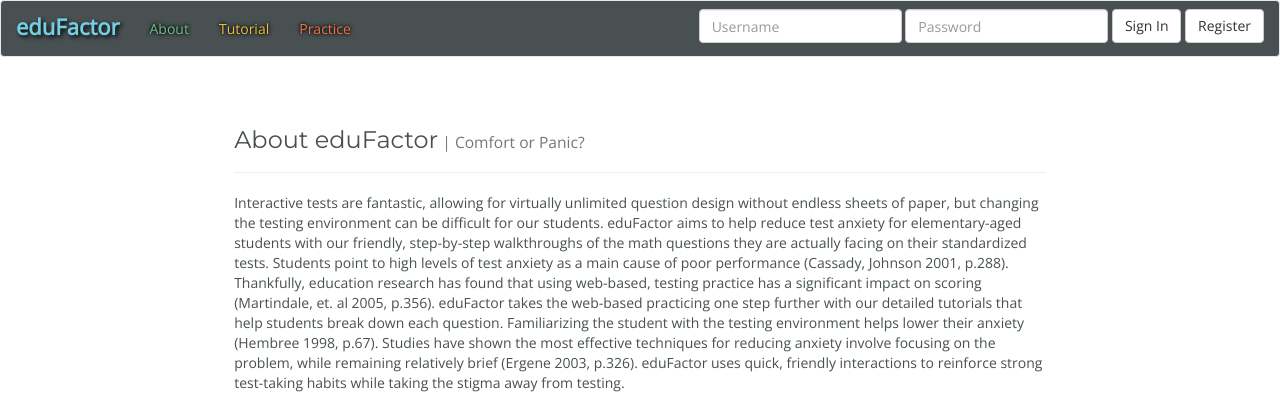
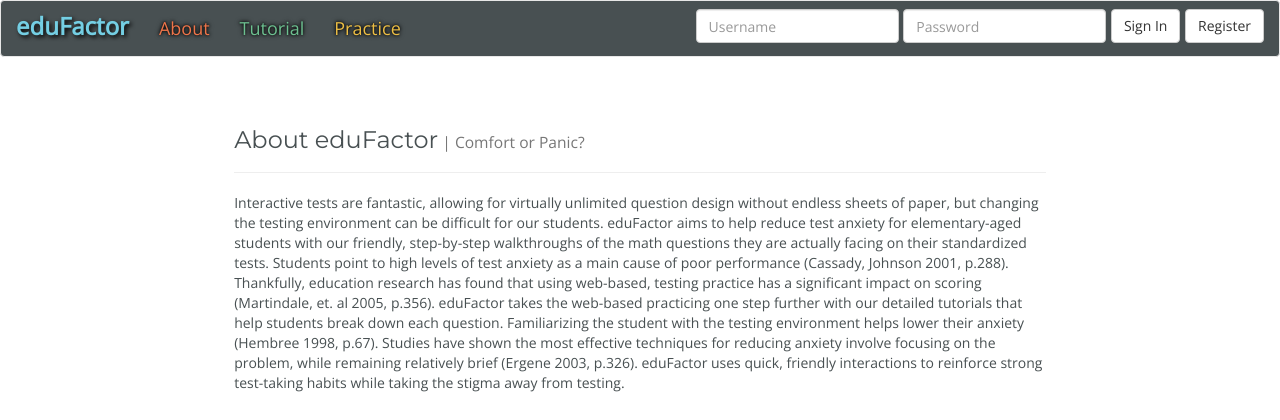
Before and after one commit to sateigen/eduFactor, a Django app: page /about/ in a window 1280 px wide. Shown: the top 420 px of the page. Run offline with Django 3.2, Linux system fonts and the light colour scheme; some libraries are stand-ins or nearby versions.

Commit message:
Updated navbar colors

```diff
--- a/interact/static/css/style.css
+++ b/interact/static/css/style.css
@@ -6,6 +6,7 @@
 
 .navbar-default {
   background-color: #485052;
+  font-size: 18px;
 }
 
 ul.nav.navbar-nav li a:hover {
@@ -20,22 +21,22 @@ ul.nav.navbar-nav li a:hover {
 #brand {
   color: #74CFe4;
   font-weight: bold;
-  font-size: 22px;
+  font-size: 24px;
   text-shadow: 2px 2px 4px #000000;
 }
 
 #about {
+  color: #EF754A;
+  text-shadow: 0 0 3px #000000, 0 0 5px #000000;
+}
+
+#tut {
   color: #6dc090;
   text-shadow: 0 0 3px #000000, 0 0 5px #000000;
 }
 
-#tut {
+#pract{
   color: #ECBE45;
-  text-shadow: 0 0 3px #000000, 0 0 5px #000000;
-}
-
-#pract{
-  color: #EF754A;
   text-shadow: 0 0 3px #000000, 0 0 5px #000000;
 }
 
--- a/interact/templates/students/drag_drop_question.html
+++ b/interact/templates/students/drag_drop_question.html
@@ -34,7 +34,6 @@
                         <h4 id='dropbox'>{{ key }}</h4>
                     </div>
                     {% endfor %}
-                    <input class='btn btn-default' type="submit" value="Submit" id="submit">
             </form>
             <hr>
             <button id="nextPage" class="btn btn-default">Next Question</button>
```
